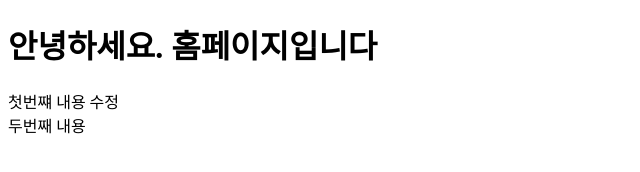
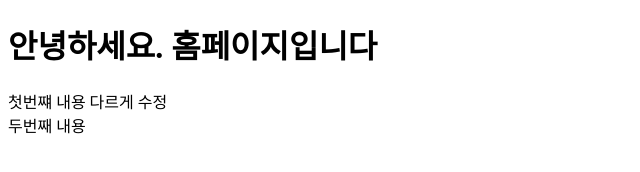
Before and after one commit to Kdw00y2/page-test, a plain HTML site: page index.html in a window 1280 px wide. Shown: the full height of the page, 0-640 px from the left. Drawn offline with Linux system fonts and the light colour scheme.

Commit message:
첫번째 내용 다르게 수정

```diff
--- a/index.html
+++ b/index.html
@@ -9,7 +9,7 @@
 </head>
 <body>
     <h1>안녕하세요. 홈페이지입니다</h1>
-    <div>첫번쨰 내용 수정</div>
+    <div>첫번쨰 내용 다르게 수정</div>
     <div>두번째 내용</div>
 </body>
 </html>
```
